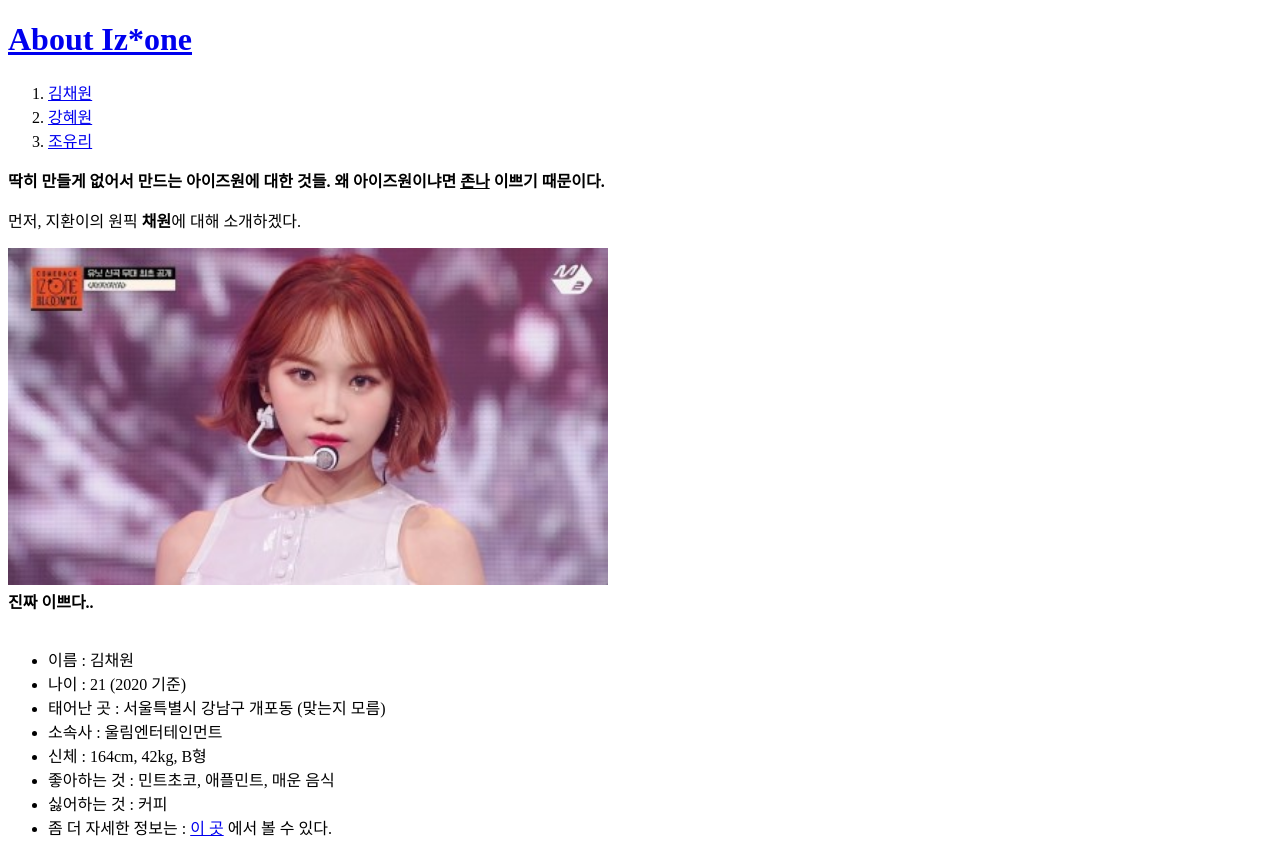
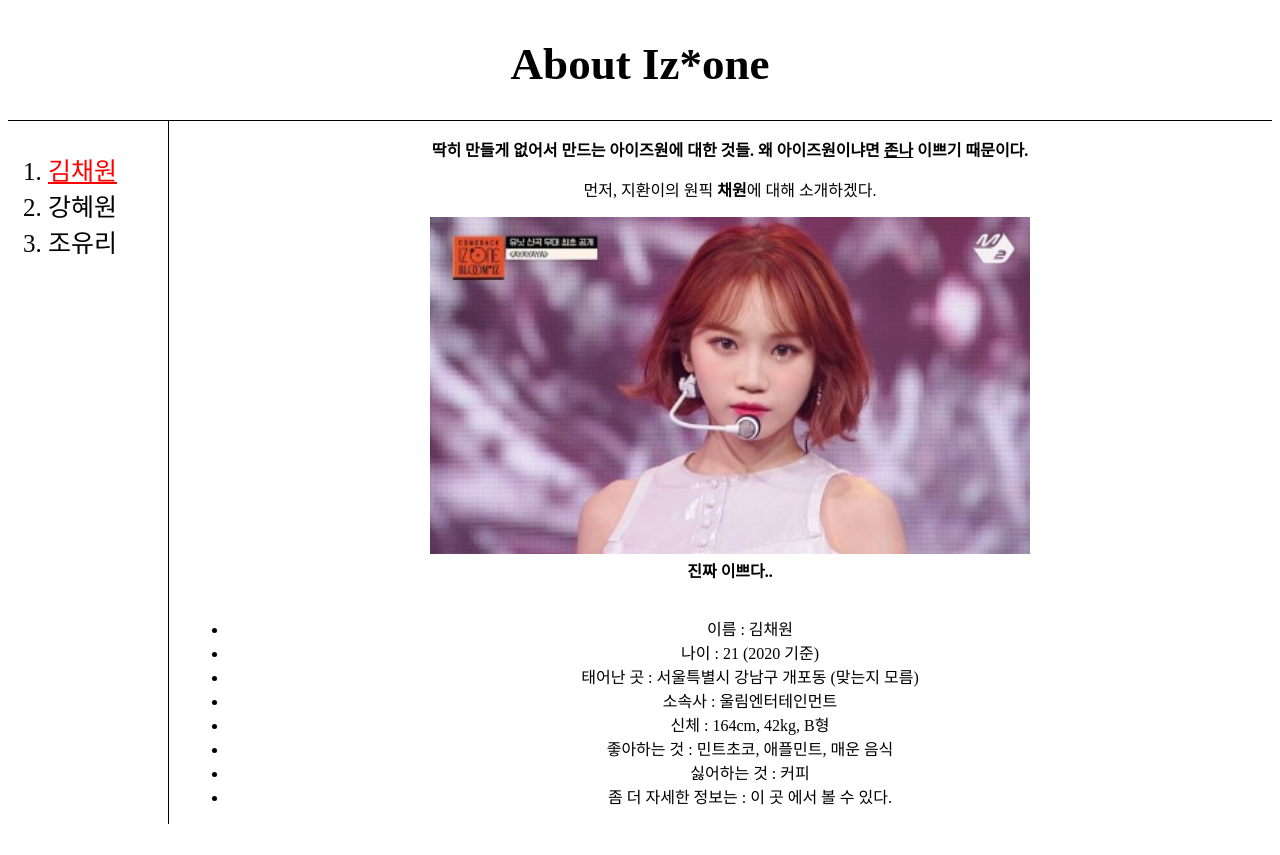
Before and after one commit to KJH0707/First, a plain HTML site: page 1.html in a window 1280 px wide. After the commit the page ends 832 px from the top, so only its background shows below. Drawn offline with Linux system fonts and the light colour scheme; a script that the page names is missing.

Commit message:
Add files via upload

```diff
--- a/1.html
+++ b/1.html
@@ -2,15 +2,46 @@
 <html>
 <head><title>About Iz*one</title>
   <meta charset="utf-8">
+  <style>
+  a {
+    color: black;
+    text-decoration: none;
+  }
+  h1 {
+     font-size:45px;
+     text-align: center;
+     border-bottom:1px solid black;
+     padding:30px;
+     margin:0;
+   }
+  ol {
+    border-right:1px solid black;
+    width:100px;
+    margin:0;
+    padding:20px;
+    font-size:25px;
+    padding-left:40px;
+    padding-top:30px;
+  }
+  #grid {
+    display:grid;
+    grid-template-columns:100px 1fr;
+  }
+  #tct {
+    padding-left: 80px;
+    text-align: center;
+  }
+  </style>
 </head>
 <body>
   <h1><a href="index.html">About Iz*one</a></h1>
+<div id="grid">
   <ol>
-  <li><a href="1.html">김채원</a><br></li>
+  <li><a href="1.html" style="color:red;text-decoration:underline">김채원</a><br></li>
   <li><a href="2.html">강혜원</a><br></li>
   <li><a href="3.html">조유리</a><br></li>
   </ol>
-  <strong><p>딱히 만들게 없어서 만드는 아이즈원에 대한 것들. 왜 아이즈원이냐면 <u>존나</u>
+  <div id="tct"><strong><p>딱히 만들게 없어서 만드는 아이즈원에 대한 것들. 왜 아이즈원이냐면 <u>존나</u>
   이쁘기 때문이다.</p></strong>
 
   <p>먼저, 지환이의 원픽 <strong>채원</strong>에 대해 소개하겠다.</p>
@@ -46,6 +77,7 @@
 <noscript> 라이브리 댓글 작성을 위해 JavaScript를 활성화 해주세요</noscript>
 </div>
 <!-- 시티 설치 코드 끝 -->
-  </p>
+  </p></div>
+</div>
 </body>
 </html>
```
Also changed, not shown: 2.html (+35 -3 lines), 3.html (+36 -4 lines), grid.html (added, +24 -0 lines), index.html (+38 -3 lines).
